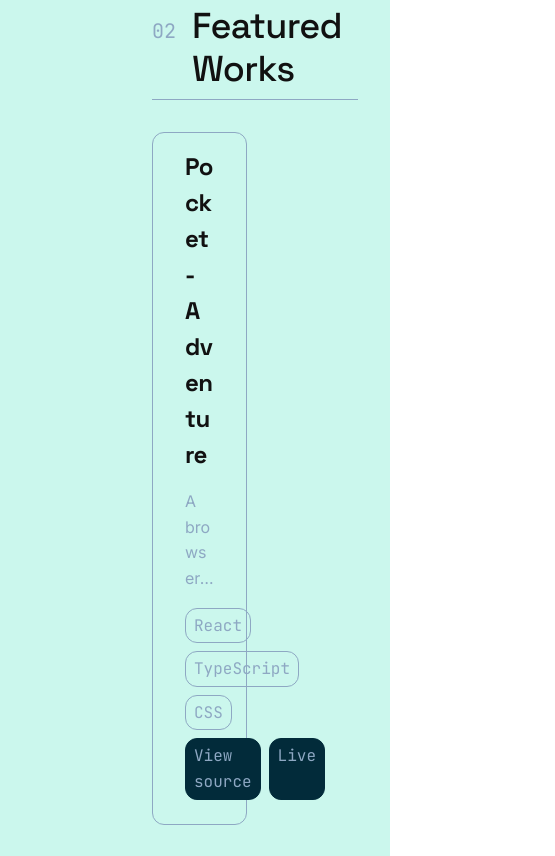
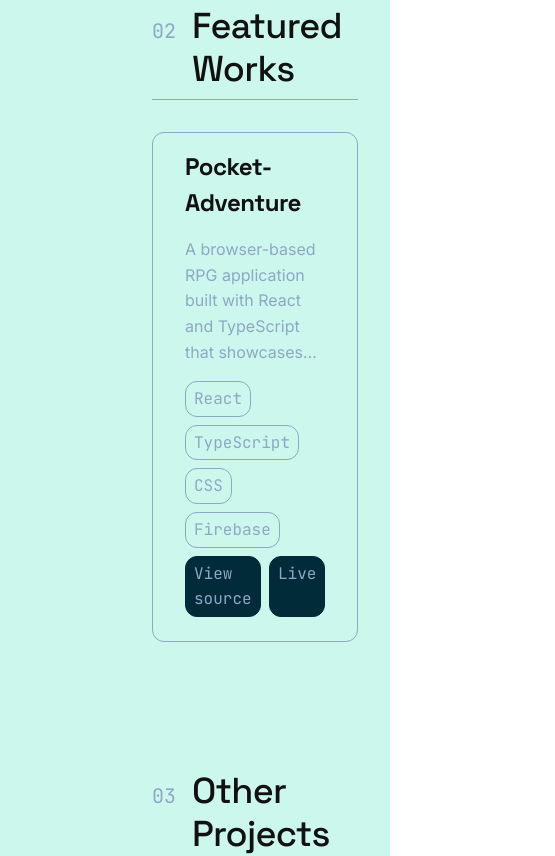
Before and after one commit to gilotin/Pocket-Adventure, a React (Vite) app: page / in a window 390 px wide. Shown: the part 1700-2556 px from the top of the page, 555 px wide, since content can reach past the window. Built offline with nearby package versions, Linux system fonts and the light colour scheme.

Commit message:
chore: small fixes and code cleanup

```diff
--- a/src/app/pages/Home/HomePage.module.css
+++ b/src/app/pages/Home/HomePage.module.css
@@ -54,12 +54,19 @@
     font-size: var(--font-size-lg);
 }
 
-.cardWrapper {
+
+
+
+.cardContainer {
     display: flex;
     justify-content: space-between;
     flex-wrap: wrap;
-    gap: var(--space-md)
+    gap: var(--space-md);
+    container-type: inline-size;
 }
+
+
+
 
 
 
--- a/src/app/pages/Home/HomePage.tsx
+++ b/src/app/pages/Home/HomePage.tsx
@@ -6,7 +6,7 @@ export function HomePage() {
     const featuredProjects = projectData.filter((project) => project.isFeatured === true);
 
     const otherProjects = projectData.filter((projects) => projects.isFeatured !== true);
-
+    // To move the maps here not in the child
     return (
         <div className={styles.homePage}>
             <header id="home" className={styles.heroWrapper}>
@@ -50,7 +50,7 @@ export function HomePage() {
                         <span className={styles.sectionNumber}>02</span>
                         <h2 className={styles.header}>Featured Works</h2>
                     </div>
-                    <div className={styles.cardWrapper}>
+                    <div className={styles.cardContainer}>
                         <HomeCard data={featuredProjects} />
                     </div>
                 </div>
@@ -62,7 +62,7 @@ export function HomePage() {
                         <span className={styles.sectionNumber}>03</span>
                         <h2 className={styles.header}>Other Projects</h2>
                     </div>
-                    <div className={styles.cardWrapper}>
+                    <div className={styles.cardContainer}>
                         <HomeCard data={otherProjects} />
                     </div>
                 </div>
--- a/src/app/pages/Home/components/navigation/Navigation.tsx
+++ b/src/app/pages/Home/components/navigation/desktopNav/DesktopNav.tsx
@@ -1,6 +1,6 @@
-import styles from "./Navigation.module.css";
+import styles from "./DesktopNav.module.css";
 
-export function Navigation() {
+export function DesktopNav() {
     return (
         <nav className={styles.navWrapper}>
             <ul className={styles.list}>
--- a/src/app/pages/Home/components/projectCard/HomeCard.module.css
+++ b/src/app/pages/Home/components/projectCard/HomeCard.module.css
@@ -2,15 +2,24 @@
     border-radius: var(--radius-lg);
     border: var(--border-thin) solid var(--color-powder-blue);
     padding: var(--space-md) var(--space-xl);
-    transition: all ease-in-out 0.3s;
-    width: calc(50% - var(--space-sm));
+    transition: transform 0.3s ease-in-out;
+    width: 19.5rem;
+    min-height: 24rem;
+
+}
+
+@container (min-width: 312px) {
+    .cardWrapper {
+        width: calc(50% - var(--space-md));
+        min-width: 16rem;
+    }
 }
 
 .cardWrapper:hover {
     background-color: #ffff;
-    border: var(--border-medium) solid var(--color-rich-cerulean);
+    outline: var(--border-medium) solid var(--color-rich-cerulean);
     box-shadow: var(--shadow-md);
-    transform: scale(1.05);
+    transform: scale(1.02);
 
     & .technologies li {
         border: var(--border-thin) solid var(--color-jet-black);
@@ -29,10 +38,10 @@
 
 .description {
     -webkit-box-orient: vertical;
-    -webkit-line-clamp: 4;
+    -webkit-line-clamp: 5;
     color: var(--color-powder-blue);
     display: -webkit-box;
-    line-clamp: 4;
+    line-clamp: 5;
     margin-block: var(--space-md);
     overflow: hidden;
 }
--- a/src/app/pages/Home/layout/HomeLayout.module.css
+++ b/src/app/pages/Home/layout/HomeLayout.module.css
@@ -1,4 +1,3 @@
-/* Layout background (testing / page base) */
 .layoutBackground {
     background-color: var(--color-frozen-water);
     /* min-height: 100vh; */
@@ -9,7 +8,6 @@
 /* Main application grid */
 .appWrapper {
     min-height: 100vh;
-
     display: grid;
     grid-template-columns: 1fr auto;
     grid-template-rows: 1fr auto;
@@ -21,15 +19,6 @@
     padding: var(--space-sm) var(--space-lg);
 }
 
-
-/* Sidebar navigation */
-.sidebar {
-    grid-area: sidebar;
-    color: var(--jet-black);
-    text-align: end;
-    text-transform: uppercase;
-    align-self: start;
-}
 
 
 /* Main content */
@@ -48,3 +37,19 @@
     text-align: center;
     color: var(--color-text);
 }
+
+@media (max-width: 768px) {
+
+    .appWrapper {
+        display: flex;
+        padding: auto;
+    }
+
+    .desktopNav {
+        display: none;
+    }
+
+    .mobileNav {
+        display: block;
+    }
+}
--- a/src/app/pages/Home/layout/HomeLayout.tsx
+++ b/src/app/pages/Home/layout/HomeLayout.tsx
@@ -1,5 +1,6 @@
 // import { DetailsModal } from "../../app/pages/Home/components/detailsModal/DetailsModal";
-import { Navigation } from "../components/navigation/Navigation";
+import { DesktopNav } from "../components/navigation/desktopNav/DesktopNav";
+import { MobileNav } from "../components/navigation/mobileNav/MobileNav";
 import styles from "./HomeLayout.module.css";
 import { Outlet } from "react-router";
 
@@ -8,26 +9,13 @@ export function MainLayout() {
 
     return (
         <div className={styles.layoutBackground}>
-            {/* <nav className={styles.connectionNav}>
-                <ul className={styles.navIcons}>
-                    <li>
-                        <a
-                            href="https://www.linkedin.com/in/nikolay-m-toshev/"
-                            target="_blank"
-                            rel="nofollow"
-                        >
-                            <i className="fa-brands fa-linkedin"></i>
-                        </a>
-                    </li>
-                    <li>
-                        <a href="https://github.com/gilotin" target="_blank" rel="nofollow">
-                            <i className="fa-brands fa-github"></i>
-                        </a>
-                    </li>
-                </ul>
-            </nav> */}
             <div className={styles.appWrapper}>
-                <aside>{<Navigation />}</aside>
+                <aside className={styles.desktopNav}>
+                    <DesktopNav />
+                </aside>
+                <aside className={styles.mobileNav}>
+                    <MobileNav />
+                </aside>
                 <main className={styles.main}>
                     <Outlet />
                 </main>
--- a/src/app/pages/Home/staticData/staticHomeData.ts
+++ b/src/app/pages/Home/staticData/staticHomeData.ts
@@ -16,7 +16,7 @@ export const projectData: ProjectData = [
             "A browser-based RPG application built with React and TypeScript that showcases structured state management, persistent client-side storage, and modular UI architecture through systems like missions, inventory management, and character progression.",
         repoUrl: "https://github.com/gilotin/Pocket-Adventure",
         liveUrl: "/game",
-        technologies: ["React", "TypeScript", "CSS"],
+        technologies: ["React", "TypeScript", "CSS", "Firebase"],
         isFeatured: true,
     },
     {
--- a/src/app/pages/PocketAdventureGame/components/detailsCard/DetailsCard.module.css
+++ b/src/app/pages/PocketAdventureGame/components/detailsCard/DetailsCard.module.css
@@ -4,7 +4,7 @@
 .stats,
 .description,
 .flavorText {
-    color: var(--powder-blue);
+    color: var(--color-powder-blue);
 }
 
 
@@ -13,11 +13,10 @@
     top: 0;
     right: 0;
     z-index: 99;
-    background-color: var(--twilight-indigo);
+    background-color: var(--color-twilight-indigo);
     max-width: 20rem;
-    height: 22rem;
     padding: 1rem 2rem;
-    border: 5px solid var(--powder-blue);
+    border: 5px solid var(--color-powder-blue);
     border-radius: 0.6rem;
 
 }
--- a/src/app/pages/PocketAdventureGame/components/detailsCard/DetailsCard.tsx
+++ b/src/app/pages/PocketAdventureGame/components/detailsCard/DetailsCard.tsx
@@ -22,7 +22,7 @@ export function DetailsCard({ activeItem }: FilterItemDataProps) {
                 {activeItem?.stats && (
                     <div className={styles.stats}>
                         <p>ATT:{activeItem?.stats?.attack}</p>
-                        <p>Armor:{activeItem?.stats?.armor}2</p>
+                        <p>Armor:{activeItem?.stats?.armor}</p>
                         <p>Elemental Protection:{activeItem?.stats?.elementalProtection}</p>
                         <p>Recovery: {activeItem?.stats?.recovery}</p>
                         <p>Drop chance: {activeItem?.stats?.dropChance}</p>
```
Also changed, not shown: src/app/pages/PocketAdventureGame/layout/GameLayout.module.css (+0 -11 lines), src/app/pages/Home/components/navigation/desktopNav/DesktopNav.module.css (renamed from src/app/pages/Home/components/navigation/Navigation.module.css).
